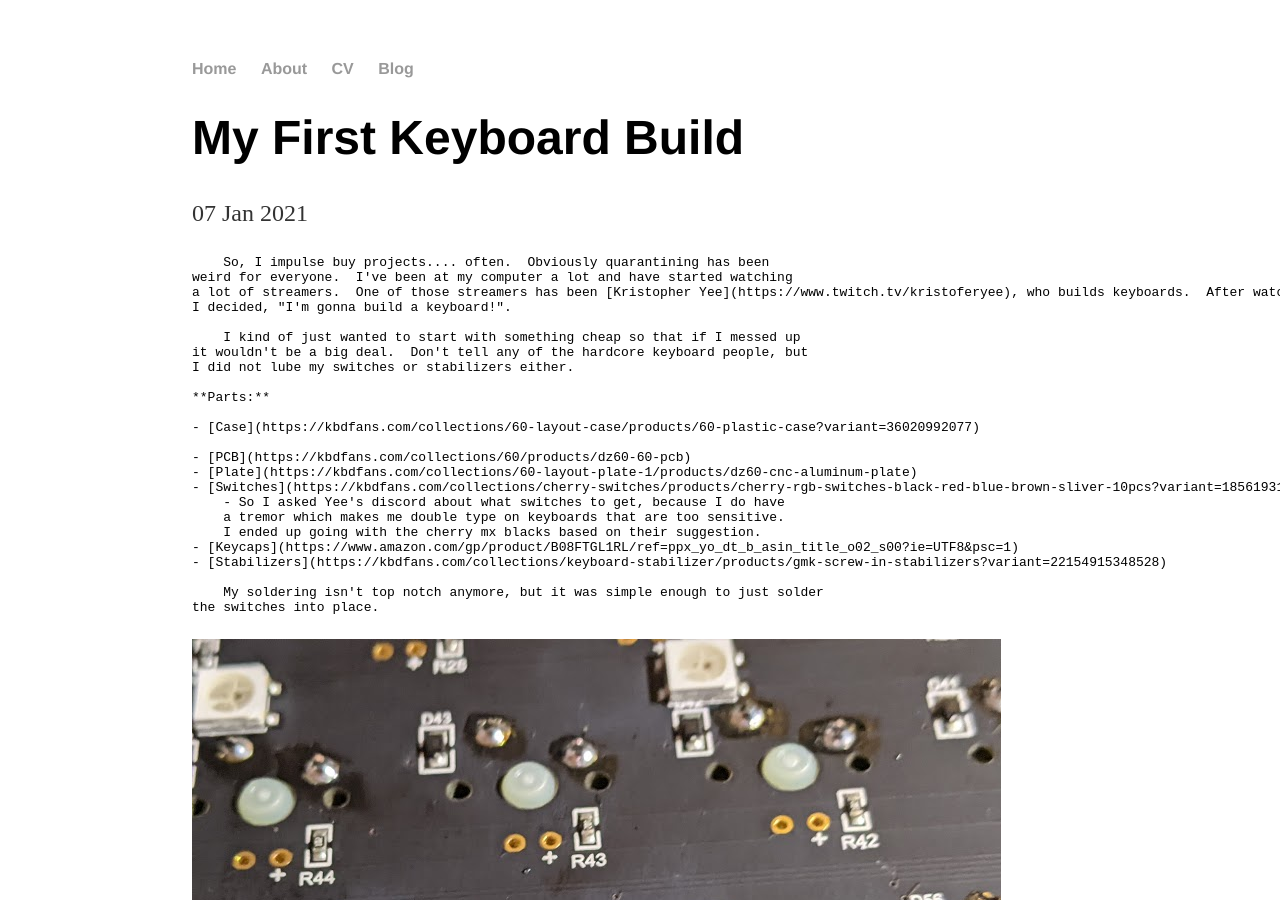
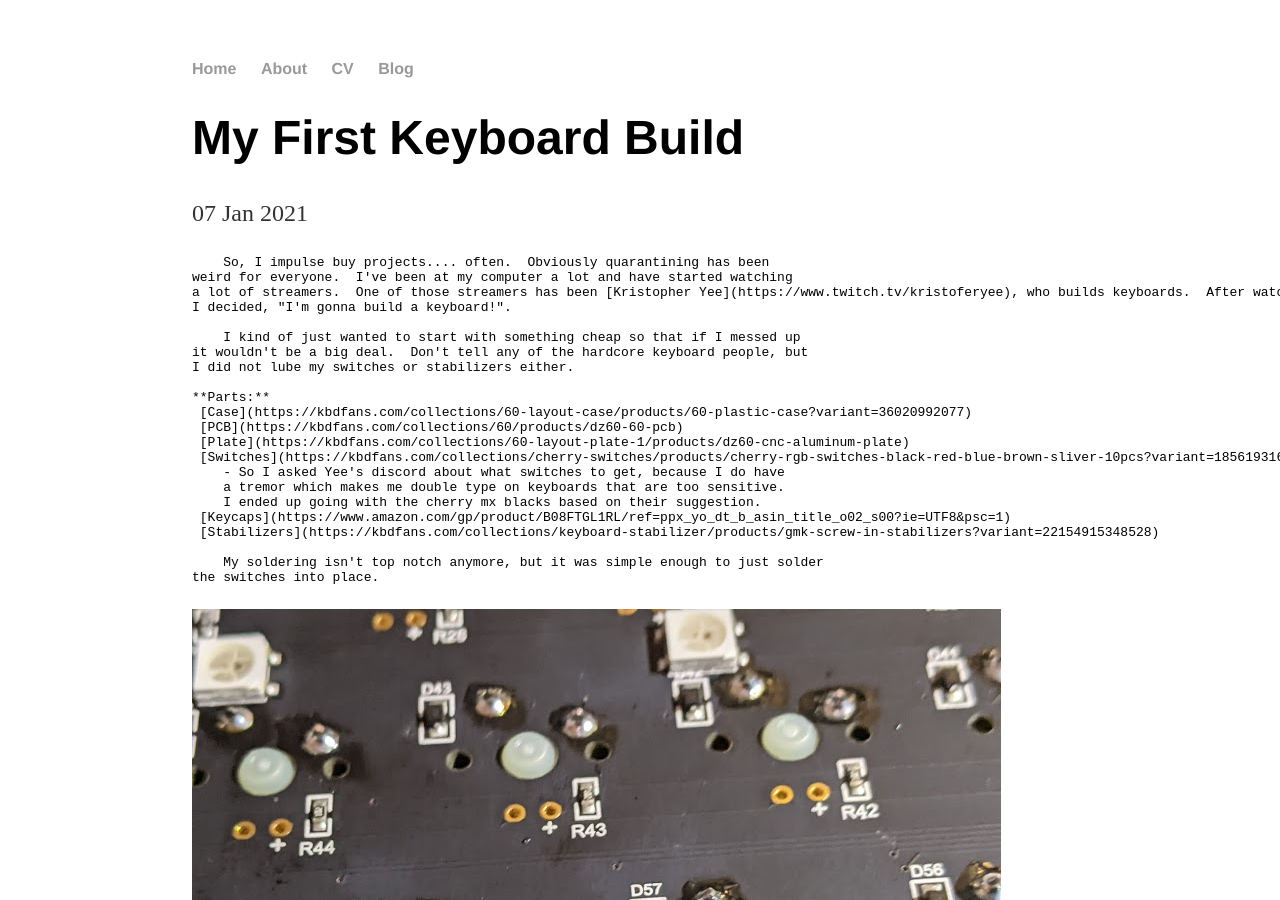
Before and after one commit to ilally93/ilally93.github.io, a Jekyll site: the page built from _posts/2021-01-07-Keyboards.md, in a window 1280 px wide and 900 px high. Built offline with Jekyll 4.4.1, drawn with Linux system fonts in a browser that asks for light colours.

Commit message:
how do I make this work?

```diff
--- a/_posts/2021-01-07-Keyboards.md
+++ b/_posts/2021-01-07-Keyboards.md
@@ -14,17 +14,15 @@ date: 2021-01-07
     I did not lube my switches or stabilizers either.
 
     **Parts:**
-
-    - [Case](https://kbdfans.com/collections/60-layout-case/products/60-plastic-case?variant=36020992077)
-
-    - [PCB](https://kbdfans.com/collections/60/products/dz60-60-pcb)
-    - [Plate](https://kbdfans.com/collections/60-layout-plate-1/products/dz60-cnc-aluminum-plate)
-    - [Switches](https://kbdfans.com/collections/cherry-switches/products/cherry-rgb-switches-black-red-blue-brown-sliver-10pcs?variant=18561931608122)
+     [Case](https://kbdfans.com/collections/60-layout-case/products/60-plastic-case?variant=36020992077)
+     [PCB](https://kbdfans.com/collections/60/products/dz60-60-pcb)
+     [Plate](https://kbdfans.com/collections/60-layout-plate-1/products/dz60-cnc-aluminum-plate)
+     [Switches](https://kbdfans.com/collections/cherry-switches/products/cherry-rgb-switches-black-red-blue-brown-sliver-10pcs?variant=18561931608122)
         - So I asked Yee's discord about what switches to get, because I do have
         a tremor which makes me double type on keyboards that are too sensitive.
         I ended up going with the cherry mx blacks based on their suggestion.
-    - [Keycaps](https://www.amazon.com/gp/product/B08FTGL1RL/ref=ppx_yo_dt_b_asin_title_o02_s00?ie=UTF8&psc=1)
-    - [Stabilizers](https://kbdfans.com/collections/keyboard-stabilizer/products/gmk-screw-in-stabilizers?variant=22154915348528)
+     [Keycaps](https://www.amazon.com/gp/product/B08FTGL1RL/ref=ppx_yo_dt_b_asin_title_o02_s00?ie=UTF8&psc=1)
+     [Stabilizers](https://kbdfans.com/collections/keyboard-stabilizer/products/gmk-screw-in-stabilizers?variant=22154915348528)
 
         My soldering isn't top notch anymore, but it was simple enough to just solder
     the switches into place.
```
